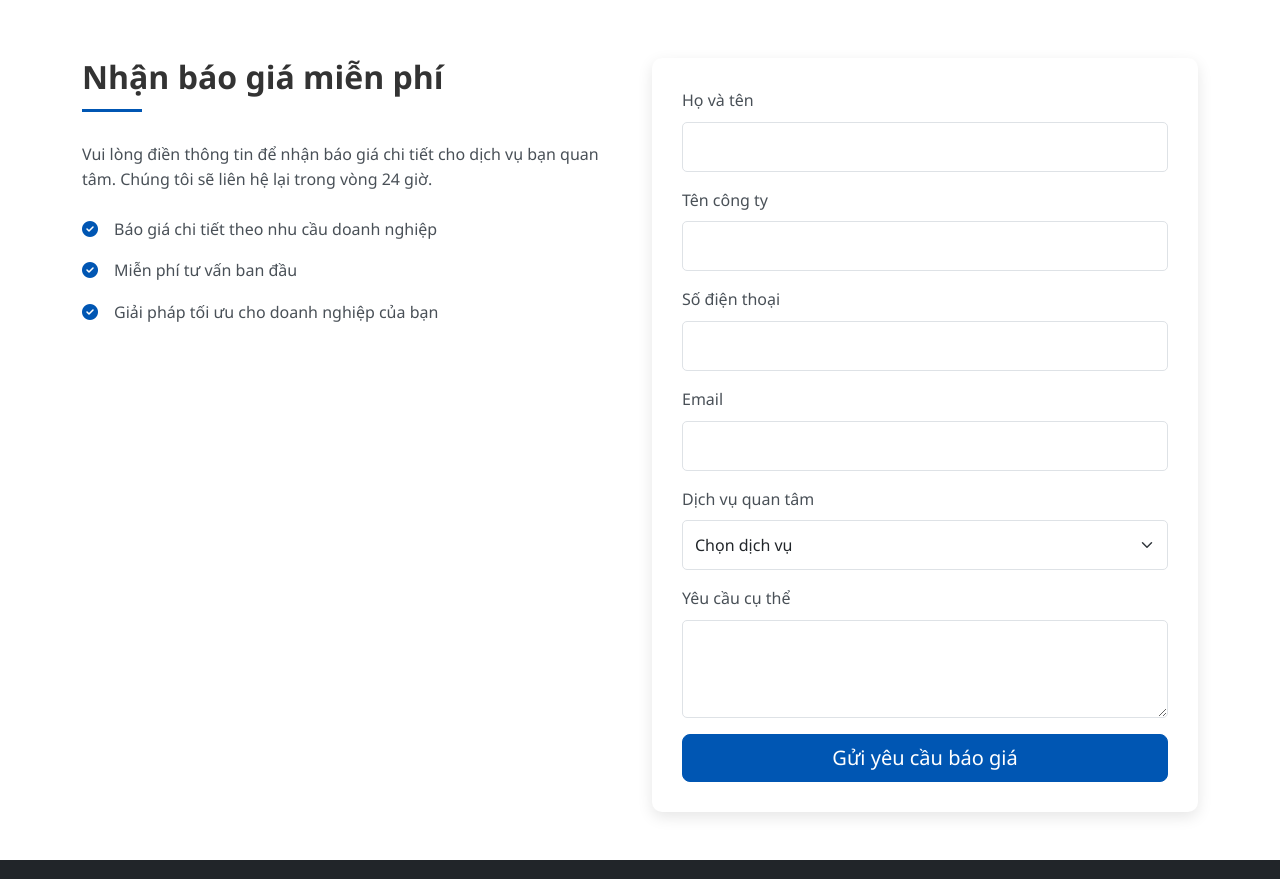
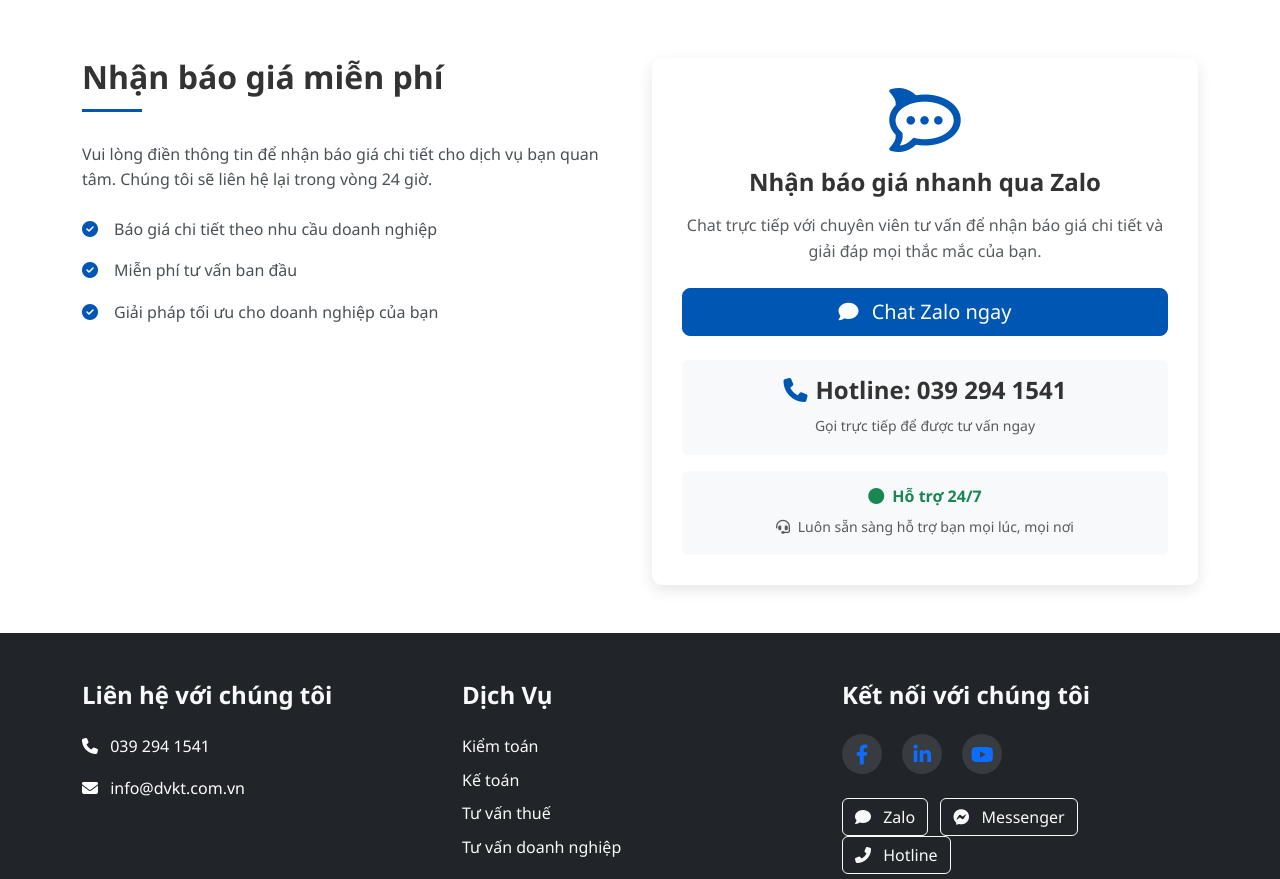
Before and after one commit to csa-vn/dvkt, a plain HTML site: page index.html in a window 1280 px wide. Shown: the part 1940-2819 px from the top of the page. Drawn offline with nearby package versions, Linux system fonts and the light colour scheme.

Commit message:
done or sth

```diff
--- a/index.html
+++ b/index.html
@@ -749,45 +749,33 @@
                 </div>
 
                 <div class="col-lg-6">
-                    <div class="quote-form-card">
-                        <form id="quoteForm">
-                            <div class="mb-3">
-                                <label for="fullName" class="form-label">Họ và tên</label>
-                                <input type="text" class="form-control" id="fullName" required>
-                            </div>
-                            <div class="mb-3">
-                                <label for="company" class="form-label">Tên công ty</label>
-                                <input type="text" class="form-control" id="company">
-                            </div>
-                            <div class="mb-3">
-                                <label for="phone" class="form-label">Số điện thoại</label>
-                                <input type="tel" class="form-control" id="phone" required>
-                            </div>
-                            <div class="mb-3">
-                                <label for="email" class="form-label">Email</label>
-                                <input type="email" class="form-control" id="email" required>
-                            </div>
-                            <div class="mb-3">
-                                <label for="service" class="form-label">Dịch vụ quan tâm</label>
-                                <select class="form-select" id="service" required>
-                                    <option value="" selected disabled>Chọn dịch vụ</option>
-                                    <option value="audit">Dịch vụ kiểm toán</option>
-                                    <option value="accounting">Dịch vụ kế toán</option>
-                                    <option value="tax">Tư vấn thuế</option>
-                                    <option value="business">Tư vấn doanh nghiệp</option>
-                                    <option value="other">Khác</option>
-                                </select>
-                            </div>
-                            <div class="mb-3">
-                                <label for="message" class="form-label">Yêu cầu cụ thể</label>
-                                <textarea class="form-control" id="message" rows="3"></textarea>
-                            </div>
-                            <div class="d-grid">
-                                <button type="submit" class="btn btn-primary btn-lg">Gửi yêu cầu báo giá</button>
-                            </div>
-                        </form>
-                        <div id="quoteSuccess" class="alert alert-success mt-3 d-none">
-                            Cảm ơn bạn đã gửi yêu cầu! Chúng tôi sẽ liên hệ lại trong thời gian sớm nhất.
+                    <div class="quote-form-card text-center">
+                        <div class="mb-4">
+                            <i class="fab fa-rocketchat fa-4x text-primary mb-3"></i>
+                            <h4 class="mb-3">Nhận báo giá nhanh qua Zalo</h4>
+                            <p class="text-muted mb-4">Chat trực tiếp với chuyên viên tư vấn để nhận báo giá chi tiết và giải đáp mọi thắc mắc của bạn.</p>
+                        </div>
+
+                        <div class="d-grid gap-3">
+                            <a href="https://zalo.me/0901234567" target="_blank" class="btn btn-primary btn-lg">
+                                <i class="fas fa-comment me-2"></i> Chat Zalo ngay
+                            </a>
+                        </div>
+
+                        <div class="mt-4 p-3 bg-light rounded">
+                            <h4 class="mb-2">
+                                <i class="fas fa-phone text-primary me-2"></i>Hotline: 039 294 1541
+                            </h4>
+                            <small class="text-muted">Gọi trực tiếp để được tư vấn ngay</small>
+                        </div>
+
+                        <div class="mt-3 p-3 bg-light rounded">
+                            <h6 class="mb-2 text-success">
+                                <i class="fas fa-circle text-success me-2"></i>Hỗ trợ 24/7
+                            </h6>
+                            <small class="text-muted">
+                                <i class="fas fa-headset me-1"></i> Luôn sẵn sàng hỗ trợ bạn mọi lúc, mọi nơi
+                            </small>
                         </div>
                     </div>
                 </div>
@@ -806,7 +794,7 @@
                             <i class="fas fa-map-marker-alt me-2"></i> 123 Đường ABC, Quận XYZ, TP. Hồ Chí Minh
                         </li> -->
                         <li class="mb-3">
-                            <i class="fas fa-phone me-2"></i> <a href="tel:+84901234567" class="text-white link-offset-2 link-underline link-underline-opacity-0">039 294 1541</a>
+                            <i class="fas fa-phone me-2"></i> <a href="tel:+84 0392941541" class="text-white link-offset-2 link-underline link-underline-opacity-0">039 294 1541</a>
                         </li>
                         <li class="mb-3">
                             <i class="fas fa-envelope me-2"></i> <a href="mailto:info@dvkt.com.vn" class="text-white link-offset-2 link-underline link-underline-opacity-0">info@dvkt.com.vn</a>
```
